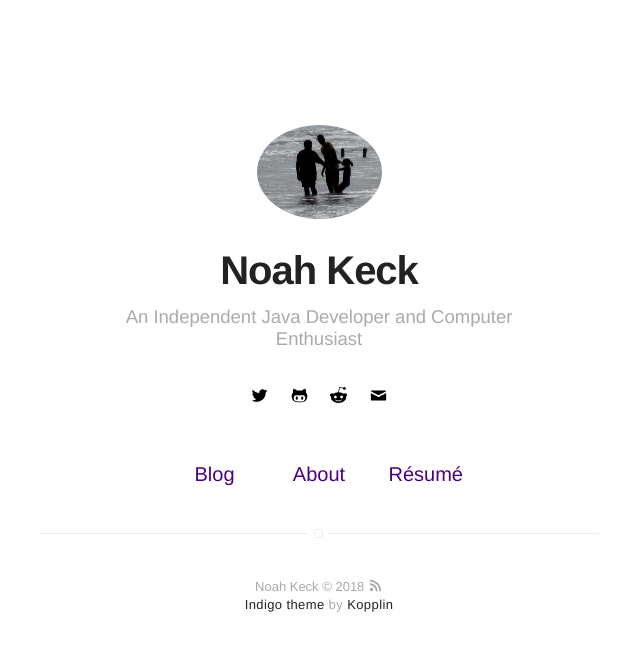
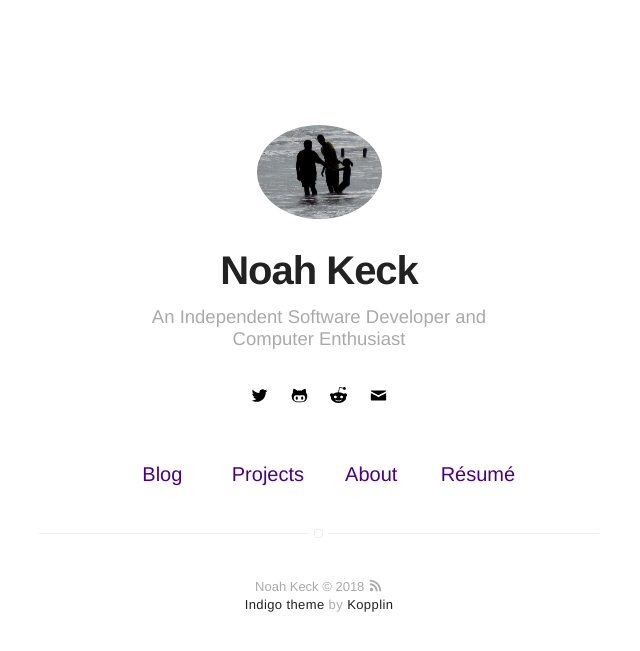
Before and after one commit to noah978/noah978.github.io, a Jekyll site: the page built from index.html, in a window 1280 px wide. Shown: the top 651 px of the page, without its empty margins (321-961 px from the left). Built offline with Jekyll 4.4.1, drawn with Linux system fonts in a browser that asks for light colours.

Commit message:
Changed personal summary

```diff
--- a/_config.yml
+++ b/_config.yml
@@ -1,6 +1,6 @@
 # main text of home
 name: Noah Keck
-bio: An Independent Java Developer and Computer Enthusiast
+bio: An Independent Software Developer and Computer Enthusiast
 
 # twitter summary info
 description: Independent Developer Blog
@@ -55,7 +55,7 @@ email: noahkeck@mindspring.com
 authors:
     noah:
         name: Noah Keck
-        bio: Independent Java Developer and Computer Enthusiast
+        bio: Independent Software Developer and Computer Enthusiast
         external-image: false
         picture: assets/images/noah_keck_silhouette.jpeg
         twitter: horn978
@@ -70,7 +70,7 @@ width: normal
 # paginate_path: "blog/:num/"
 
 # if you don't need projects, comment the *projects* configs below
-projects: false
+projects: true
 
 # if you don't need "about" or "blog", comment them out below
 about: true
```
